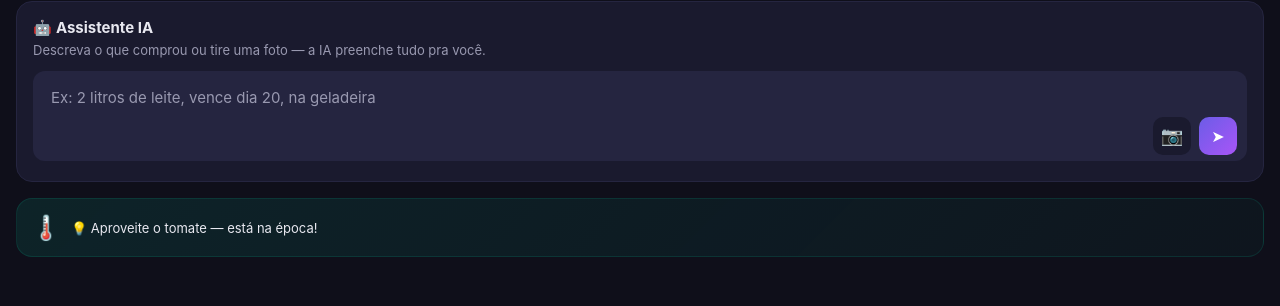
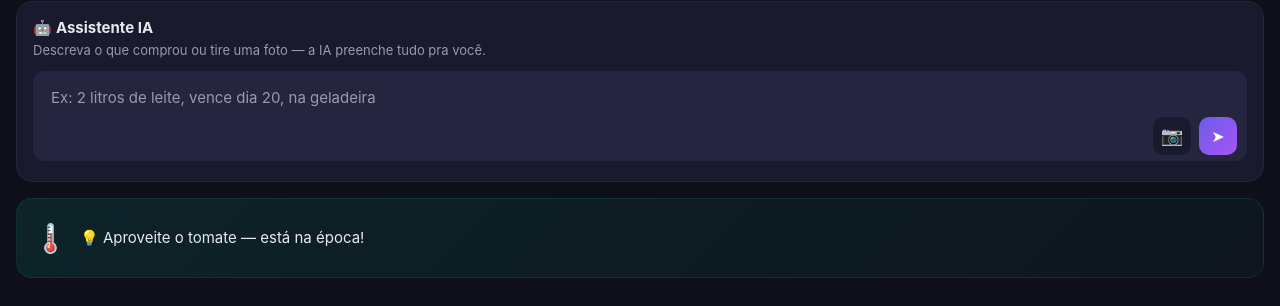
Before and after one commit to marcelompiton/validade, a plain HTML site: page index.html in a window 1280 px wide. Shown: the part 63-369 px from the top of the page. Drawn offline with Linux system fonts and the light colour scheme.

Commit message:
Increase tip card size: bigger padding, font, icon

```diff
--- a/index.html
+++ b/index.html
@@ -149,8 +149,8 @@ canvas{width:100%;height:auto}
 .waste-input{display:flex;align-items:center;gap:8px;margin:16px 0}
 .waste-input span{font-size:20px;font-weight:700;color:var(--green)}
 
-.tip-card{background:linear-gradient(135deg,rgba(0,184,148,.12),rgba(0,184,148,.04));border-radius:var(--radius);padding:14px;margin-bottom:12px;border:1px solid rgba(0,184,148,.15);font-size:13px;display:flex;align-items:center;gap:10px}
-.tip-card .tip-icon{font-size:24px;flex-shrink:0}
+.tip-card{background:linear-gradient(135deg,rgba(0,184,148,.12),rgba(0,184,148,.04));border-radius:var(--radius);padding:18px 16px;margin-bottom:12px;border:1px solid rgba(0,184,148,.15);font-size:15px;display:flex;align-items:center;gap:12px;line-height:1.5}
+.tip-card .tip-icon{font-size:28px;flex-shrink:0}
 
 .search-bar{position:relative;margin-bottom:12px}
 .search-bar input{width:100%;padding:12px 16px 12px 42px;background:var(--bg3);border:2px solid transparent;border-radius:12px;color:var(--text);font-size:14px;outline:none;transition:var(--transition)}
```
